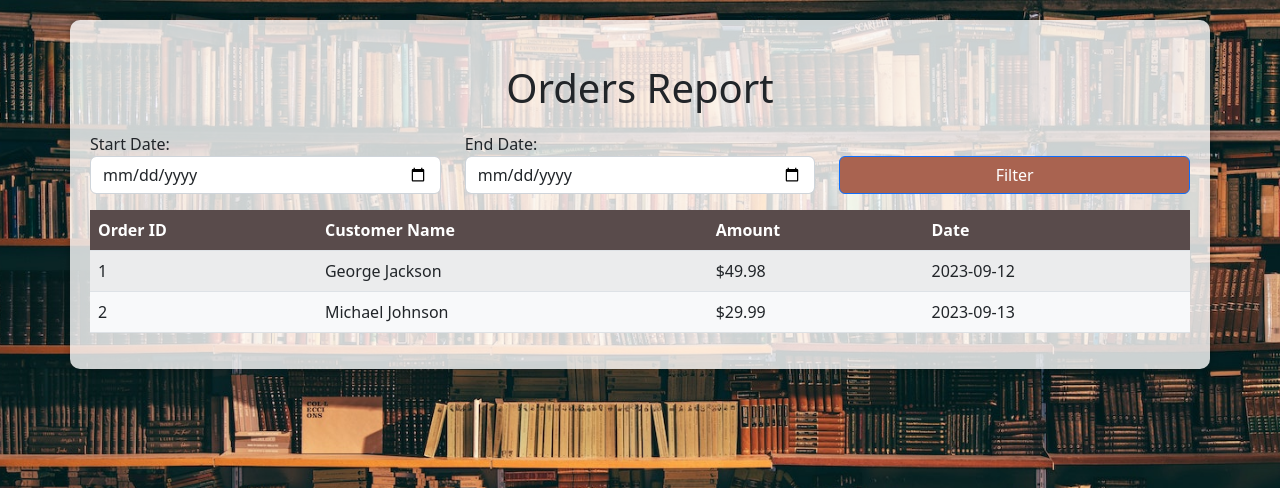
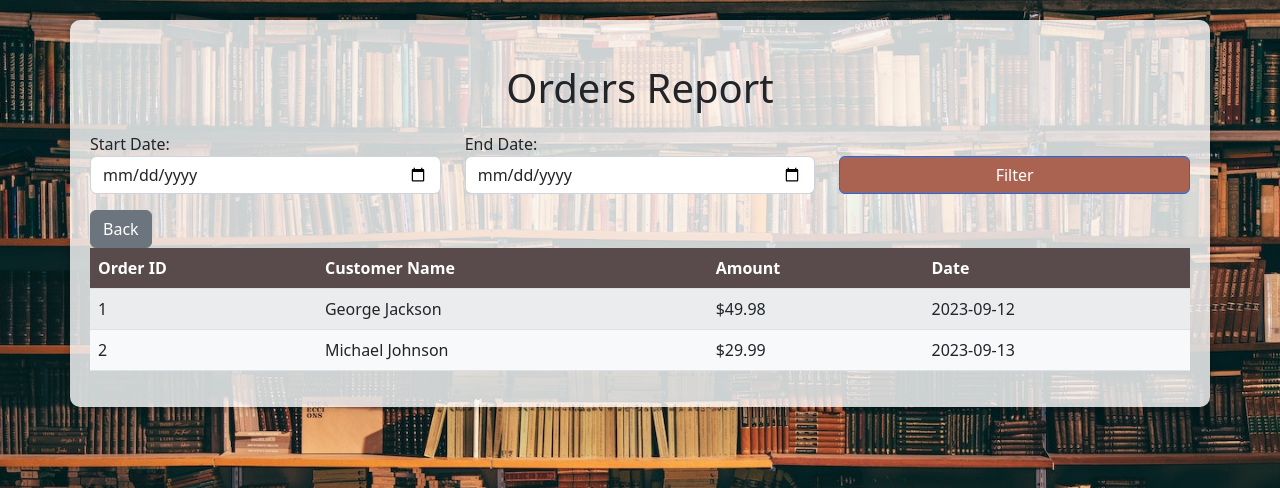
Before and after one commit to ArdefGZ/Project-PBP, a PHP site: page /order_date.php in a window 1280 px wide. Shown: the top 488 px of the page. Run offline with PHP 8.4, Linux system fonts and the light colour scheme; data comes from the database, SQL or seed files in the repository.

Commit message:
Update order_date.php

```diff
--- a/TugasMatkul/order_date.php
+++ b/TugasMatkul/order_date.php
@@ -27,6 +27,7 @@
                 </div>
             </div>
         </form>
+        <a href="javascript:history.back()" class="btn btn-secondary">Back</a> <!-- Tombol "back" -->
         <table class="table table-striped">
             <thead>
                 <tr>
```
